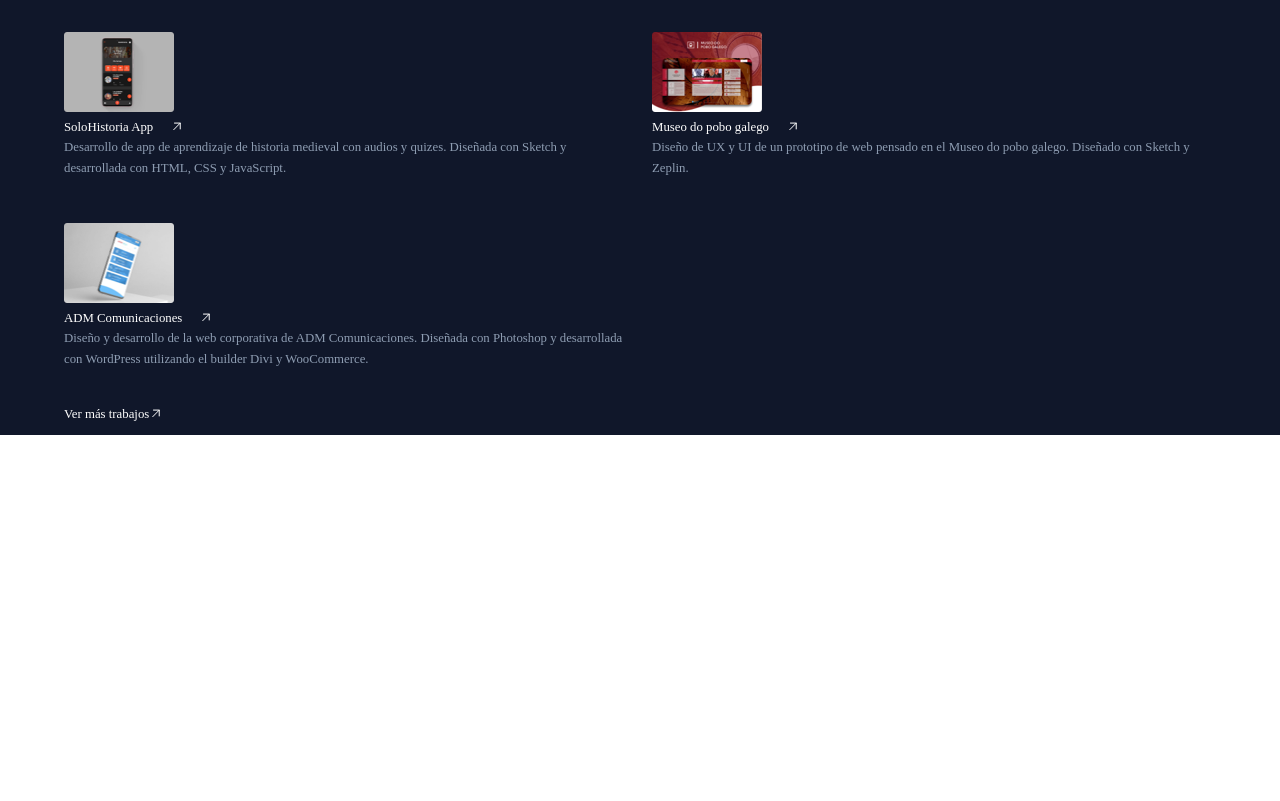
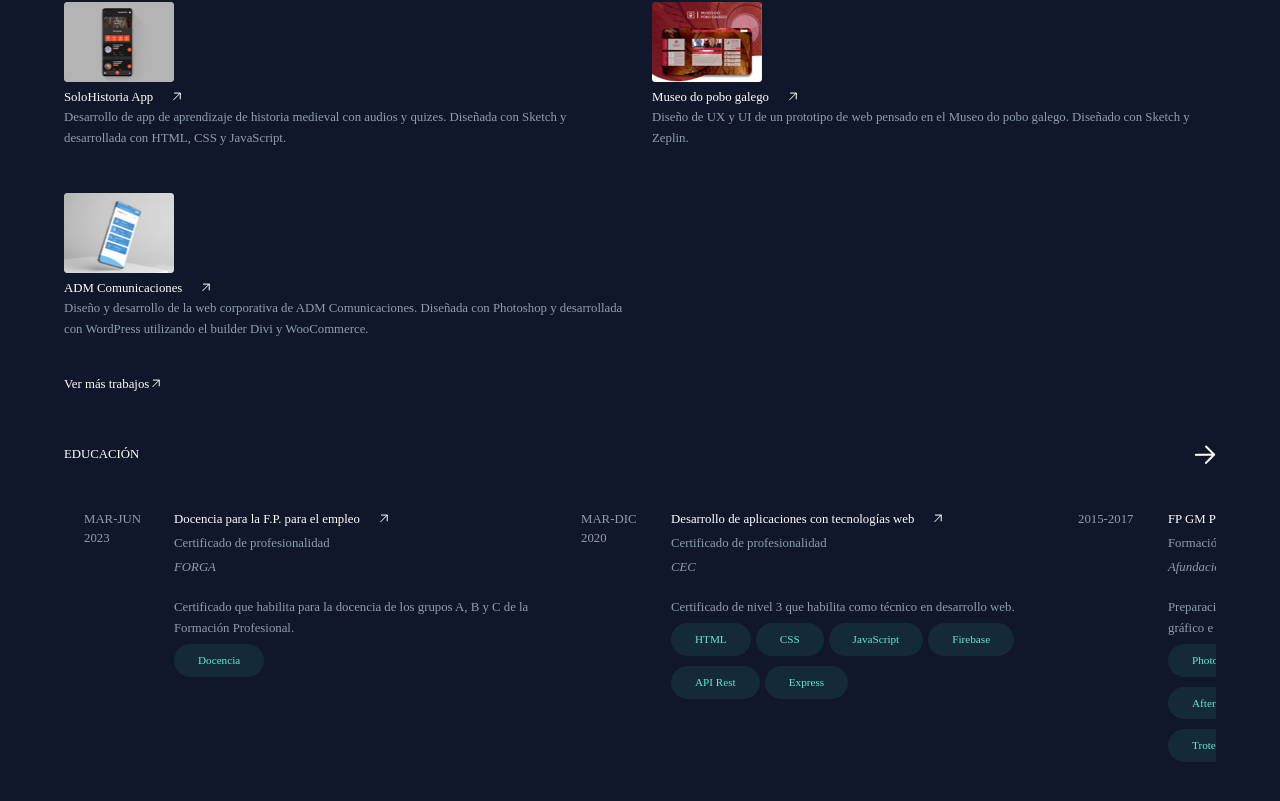
Before and after one commit to rubenterre/rubenterre_CV_v2, a SvelteKit app: page / in a window 1280 px wide. Shown: the part 1119-1920 px from the top of the page. Before the commit the page ends 1554 px from the top, so only its background shows below. Built offline with nearby package versions, Linux system fonts and the light colour scheme; a web font is replaced by a local one.

Commit message:
Creación de la sección de Educación

```diff
--- a/src/routes/+page.svelte
+++ b/src/routes/+page.svelte
@@ -1,5 +1,6 @@
 <script>
-  import Experiencia from "./components/Experiencia.svelte";
+  import Educacion from "./components/Educacion.svelte";
+import Experiencia from "./components/Experiencia.svelte";
   import Perfil from "./components/Perfil.svelte";
   import Portfolio from "./components/Portfolio.svelte";
 
@@ -7,3 +8,4 @@
 <Perfil/>
 <Experiencia/>
 <Portfolio/>
+<Educacion/>
--- /dev/null
+++ b/src/routes/components/Educacion.svelte
@@ -0,0 +1,158 @@
+<script>
+    import Variables from "./Variables.svelte";
+    let educacion = [
+              {date: 'Mar-Jun 2023', titulo: 'Docencia para la F.P. para el empleo', tipo: 'Certificado de profesionalidad',institucion:'FORGA', descripcion:'Certificado que habilita para la docencia de los grupos A, B y C de la Formación Profesional.' , pills:['Docencia'],web:'https://sede.sepe.gob.es/especialidadesformativas/RXBuscadorEFRED/DetalleEspecialidad.do?codEspecialidad=SSCE0110'},
+              {date: 'Mar-Dic 2020', titulo: 'Desarrollo de aplicaciones con tecnologías web', tipo: 'Certificado de profesionalidad',institucion:'CEC', descripcion:'Certificado de nivel 3 que habilita como técnico en desarrollo web.' , pills:['HTML', 'CSS', 'JavaScript', 'Firebase', 'API Rest', 'Express'],web:'https://sede.sepe.gob.es/especialidadesformativas/RXBuscadorEFRED/DetalleEspecialidad.do?codEspecialidad=IFCD0210'},
+              {date: '2015-2017', titulo: 'FP GM Preimpresión digital', tipo: 'Formación Profesional',institucion:'Afundación Colegio Hogar', descripcion:'Preparación de 2 años para la elaboración de productos de diseño gráfico e impresión digital.' , pills:['Photoshop', 'Illustrator', 'InDesign', 'AfterEffects', 'Roland Versaworks', 'Trotec JobControl', 'HTML'],web:'https://www.todofp.es/que-estudiar/loe/artes-graficas/preimpresion-digital.html'},
+              {date: '2014-2015', titulo: 'Gestión Cultural', tipo: 'Experto universitario',institucion:'Universidade de Santiago de Compostela', descripcion:'Formación para la planificación de actividades de gestión cultural como exposiciones o conciertos.' , pills:['Marketing', 'Gestión financiera', 'Legislación cultural', 'Administración'],web:'https://www.usc.gal/es/estudios/propios/posgrado/area-ciencias-juridicas-sociales/20222023/curso-experto-gestion-innovacion-cultural'},
+              {date: '2012-2013', titulo: 'Estudios medievales europeos', tipo: 'Máster oficial universitario',institucion:'Universidade de Santiago de Compostela', descripcion:'Especialización en historia, historia del arte y filología medieval europea.' , pills:['Historia', 'Historia del arte', 'Filología'],web:'https://www.usc.gal/filrom/teaching/master/?lang=es'},
+              {date: '2006-2012', titulo: 'Historia', tipo: 'Licenciatura',institucion:'Universidade de Santiago de Compostela', descripcion:'Orientación en historia medieval, historia antigua y arqueología.' , pills:['Historia', 'Historia antigua', 'Historia medieval', 'Arqueología', 'Biblioteconomía'],web:'https://www.usc.gal/es/estudios/grados/artes-humanidades/grado-historia'},
+            ];
+
+  </script>
+  <Variables/>
+
+  <div class="experiencia__titulo">
+      <div>
+          <h2 class="experiencia__h2">EDUCACIÓN</h2>
+      </div>
+      <div>
+          <img src="combined-shape@2x.webp" alt="Flecha que indica que te puedes mover el scroll de forma horizontal" title="Flecha que indica que te puedes mover de forma horizontal">
+      </div>
+  </div>
+  <section id="educacion">
+  {#each educacion as item }
+  <div class="educacion">
+      <div class="educacion__date">
+          <h4 class="educacion__h4">{item.date}</h4>
+      </div>
+      <div class="educacion__detalles">
+          <h3 class="educacion__h3"><a class="educacion__h3" href="{item.web}">{item.titulo}<img src="./flecha.svg" alt="flecha de enlace"></a></h3>
+          <p class="educacion__tipo">{item.tipo}</p>
+          <p class="educacion__institucion"><em>{item.institucion}</em></p>
+          <p class="educacion__descripcion">{item.descripcion}</p>
+          <div class="pills">
+              {#each item.pills as pill }
+              <div class="pills__contenedor">
+                  <p class="pills__p">{pill}</p>
+              </div>
+              {/each}
+          </div>
+      </div>
+  </div>
+  {/each}
+  </section>
+  <style>
+      #educacion{
+      overflow-x: auto;
+      /* white-space: nowrap; */
+      display: flex;
+      }
+
+      .experiencia__titulo{
+          display: flex;
+          justify-content: space-between;
+          margin-top: 50px;
+      }
+
+      .educacion{
+          display: flex;
+          justify-content: center;
+          margin: 40px 20px;
+      }
+
+      .educacion__date{
+          padding-right: 10px;
+      }
+
+      .educacion__h4{
+    font-family: var(--fuente-regular);
+    font-size: 0.8rem;
+    font-weight: normal;
+    color: var(--color-secundario);
+    margin:0px;
+    text-transform: uppercase;
+    width: 80px;
+  }
+
+  .educacion__detalles{
+      margin-left: 0px;
+      width: 367px;
+  }
+
+  .experiencia__h2{
+      font-family: var(--fuente-semibold);
+      font-size: 0.8rem;
+    font-weight: normal;
+    color: white;
+    margin:0px;
+  }
+
+  .educacion__h3{
+      font-family: var(--fuente-regular);
+      font-size: 0.8rem;
+    font-weight: normal;
+    color: white;
+    margin:0px;
+  }
+
+  .educacion__h3:hover{
+      font-family: var(--fuente-semibold);
+      font-size: 0.8rem;
+    font-weight: normal;
+    color: white;
+    margin:0px;
+  }
+
+  .educacion__h3 img{
+      padding-left: 20px;
+  }
+
+  .educacion__tipo{
+      font-family: var(--fuente-regular);
+      font-size: 0.8rem;
+    font-weight: normal;
+    color: var(--color-secundario);
+    margin-top: 5px;
+  }
+
+  .educacion__institucion{
+    font-family: var(--fuente-regular);
+      font-size: 0.8rem;
+    font-weight: normal;
+    color: var(--color-secundario);
+    margin-top: 5px;
+    margin-bottom: 20px;
+  }
+
+  .educacion__descripcion{
+      font-family: var(--fuente-regular);
+      font-size: 0.8rem;
+    color: var(--color-secundario);
+    font-weight: normal;
+    font-stretch: normal;
+    font-style: normal;
+    line-height: 1.625;
+    letter-spacing: normal;
+  }
+
+  .pills{
+      display: flex;
+      flex-wrap: wrap;
+  }
+
+  .pills__contenedor{
+    margin: 5px 5px 5px 0px;
+    padding: 0.25rem 0.75rem;
+    border-radius: 9999px;
+    background-color: var(--color-cuaternario);
+  }
+
+  .pills__p{
+      font-family: var(--fuente-regular);
+      font-size: .7rem;
+      color: var(--color-terciario);
+      padding: 0.25rem 0.75rem;
+      margin: 0px;
+  }
+  </style>
--- a/src/routes/components/Menu.svelte
+++ b/src/routes/components/Menu.svelte
@@ -95,9 +95,9 @@
 
   <style>
 
-  .navbar{
+  /* .navbar{
     margin-bottom: 30px;
-  }
+  }   */
 
   .is-transparent{
     background-color: transparent;
--- a/src/routes/components/Portfolio.svelte
+++ b/src/routes/components/Portfolio.svelte
@@ -50,9 +50,9 @@
   <div class="portfolio__titulo">
     <h2 class="portfolio__h2">PORTFOLIO</h2>
   </div>
-  <div class="portfolio columns">
-      {#each portfolio as item}
-      <div class="column is-half">
+  <div class="portfolio columns is-mobile">
+    {#each portfolio as item}
+    <div class="column is-half">
         <div class="portfolio__tarjeta">
           <div class="portfolio__img">
             <img src={item.img} alt={item.alt} />
@@ -68,8 +68,8 @@
             </p>
           </div>
         </div>
-    </div>
-      {/each}
+      </div>
+        {/each}
   </div>
   <div class="portfolio__enlace">
     <a class="portfolio__a" href="#"
```
